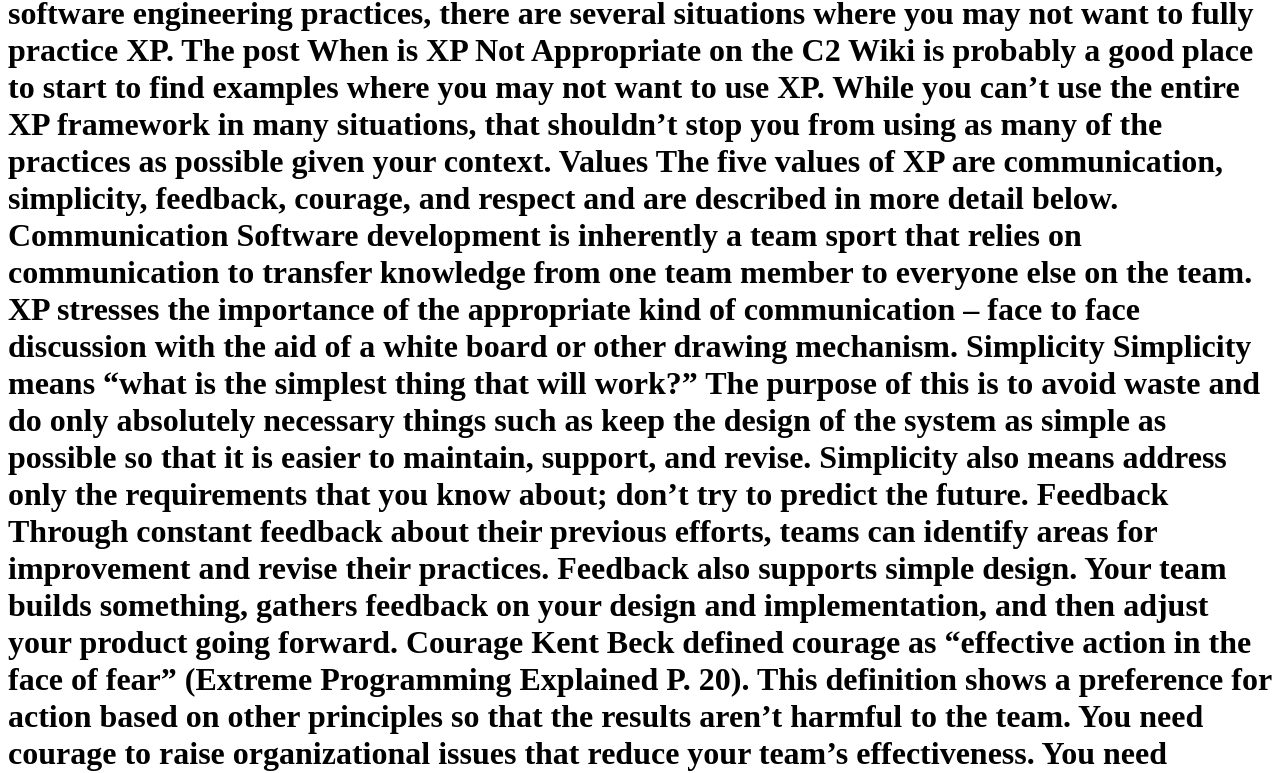
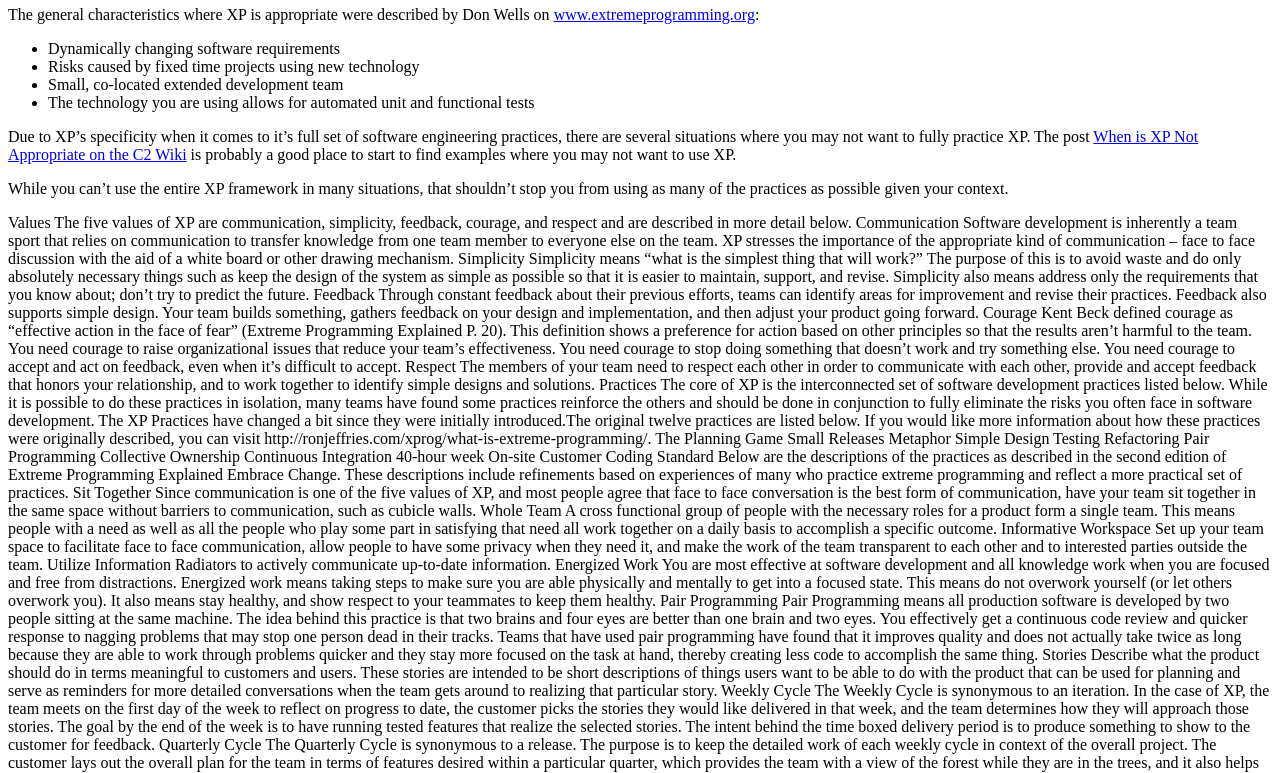
Before and after one commit to michalwarda/git-demo-master, a plain HTML site: page index.html in a window 1280 px wide. Shown: the part 309-1082 px from the top of the page. Drawn offline with Linux system fonts and the light colour scheme.

Commit message:
Style When Applicable

```diff
--- a/index.html
+++ b/index.html
@@ -1,50 +1,77 @@
 <h1>
-  Definition Extreme Programming (XP) is an agile software development framework
-  that aims to produce higher quality software, and higher quality of life for
-  the development team. XP is the most specific of the agile frameworks
-  regarding appropriate engineering practices for software development. When
-  Applicable The general characteristics where XP is appropriate were described
-  by Don Wells on www.extremeprogramming.org: Dynamically changing software
-  requirements Risks caused by fixed time projects using new technology Small,
-  co-located extended development team The technology you are using allows for
-  automated unit and functional tests Due to XP’s specificity when it comes to
-  it’s full set of software engineering practices, there are several situations
-  where you may not want to fully practice XP. The post When is XP Not
-  Appropriate on the C2 Wiki is probably a good place to start to find examples
-  where you may not want to use XP. While you can’t use the entire XP framework
-  in many situations, that shouldn’t stop you from using as many of the
-  practices as possible given your context. Values The five values of XP are
-  communication, simplicity, feedback, courage, and respect and are described in
-  more detail below. Communication Software development is inherently a team
-  sport that relies on communication to transfer knowledge from one team member
-  to everyone else on the team. XP stresses the importance of the appropriate
-  kind of communication – face to face discussion with the aid of a white board
-  or other drawing mechanism. Simplicity Simplicity means “what is the simplest
-  thing that will work?” The purpose of this is to avoid waste and do only
-  absolutely necessary things such as keep the design of the system as simple as
-  possible so that it is easier to maintain, support, and revise. Simplicity
-  also means address only the requirements that you know about; don’t try to
-  predict the future. Feedback Through constant feedback about their previous
-  efforts, teams can identify areas for improvement and revise their practices.
-  Feedback also supports simple design. Your team builds something, gathers
-  feedback on your design and implementation, and then adjust your product going
-  forward. Courage Kent Beck defined courage as “effective action in the face of
-  fear” (Extreme Programming Explained P. 20). This definition shows a
-  preference for action based on other principles so that the results aren’t
-  harmful to the team. You need courage to raise organizational issues that
-  reduce your team’s effectiveness. You need courage to stop doing something
-  that doesn’t work and try something else. You need courage to accept and act
-  on feedback, even when it’s difficult to accept. Respect The members of your
-  team need to respect each other in order to communicate with each other,
-  provide and accept feedback that honors your relationship, and to work
-  together to identify simple designs and solutions. Practices The core of XP is
-  the interconnected set of software development practices listed below. While
-  it is possible to do these practices in isolation, many teams have found some
-  practices reinforce the others and should be done in conjunction to fully
-  eliminate the risks you often face in software development. The XP Practices
-  have changed a bit since they were initially introduced.The original twelve
-  practices are listed below. If you would like more information about how these
-  practices were originally described, you can visit
+  Definition
+  <p>
+    Extreme Programming (XP) is an agile software development framework that
+    aims to produce higher quality software, and higher quality of life for the
+    development team. XP is the most specific of the agile frameworks regarding
+    appropriate engineering practices for software development.
+  </p>
+  <h1>When Applicable</h1>
+  <p>
+    The general characteristics where XP is appropriate were described by Don
+    Wells on
+    <a href="www.extremeprogramming.org">www.extremeprogramming.org</a>:
+  </p>
+  <ul>
+    <li>
+      Dynamically changing software requirements
+    </li>
+    <li>Risks caused by fixed time projects using new technology</li>
+    <li>
+      Small, co-located extended development team
+    </li>
+    <li>
+      The technology you are using allows for automated unit and functional
+      tests
+    </li>
+  </ul>
+  <p>
+    Due to XP’s specificity when it comes to it’s full set of software
+    engineering practices, there are several situations where you may not want
+    to fully practice XP. The post
+    <a href="http://wiki.c2.com/?WhenIsXpNotAppropriate"
+      >When is XP Not Appropriate on the C2 Wiki</a
+    >
+    is probably a good place to start to find examples where you may not want to
+    use XP.
+  </p>
+  <p>
+    While you can’t use the entire XP framework in many situations, that
+    shouldn’t stop you from using as many of the practices as possible given
+    your context.
+  </p>
+  Values The five values of XP are communication, simplicity, feedback, courage,
+  and respect and are described in more detail below. Communication Software
+  development is inherently a team sport that relies on communication to
+  transfer knowledge from one team member to everyone else on the team. XP
+  stresses the importance of the appropriate kind of communication – face to
+  face discussion with the aid of a white board or other drawing mechanism.
+  Simplicity Simplicity means “what is the simplest thing that will work?” The
+  purpose of this is to avoid waste and do only absolutely necessary things such
+  as keep the design of the system as simple as possible so that it is easier to
+  maintain, support, and revise. Simplicity also means address only the
+  requirements that you know about; don’t try to predict the future. Feedback
+  Through constant feedback about their previous efforts, teams can identify
+  areas for improvement and revise their practices. Feedback also supports
+  simple design. Your team builds something, gathers feedback on your design and
+  implementation, and then adjust your product going forward. Courage Kent Beck
+  defined courage as “effective action in the face of fear” (Extreme Programming
+  Explained P. 20). This definition shows a preference for action based on other
+  principles so that the results aren’t harmful to the team. You need courage to
+  raise organizational issues that reduce your team’s effectiveness. You need
+  courage to stop doing something that doesn’t work and try something else. You
+  need courage to accept and act on feedback, even when it’s difficult to
+  accept. Respect The members of your team need to respect each other in order
+  to communicate with each other, provide and accept feedback that honors your
+  relationship, and to work together to identify simple designs and solutions.
+  Practices The core of XP is the interconnected set of software development
+  practices listed below. While it is possible to do these practices in
+  isolation, many teams have found some practices reinforce the others and
+  should be done in conjunction to fully eliminate the risks you often face in
+  software development. The XP Practices have changed a bit since they were
+  initially introduced.The original twelve practices are listed below. If you
+  would like more information about how these practices were originally
+  described, you can visit
   http://ronjeffries.com/xprog/what-is-extreme-programming/. The Planning Game
   Small Releases Metaphor Simple Design Testing Refactoring Pair Programming
   Collective Ownership Continuous Integration 40-hour week On-site Customer
```
